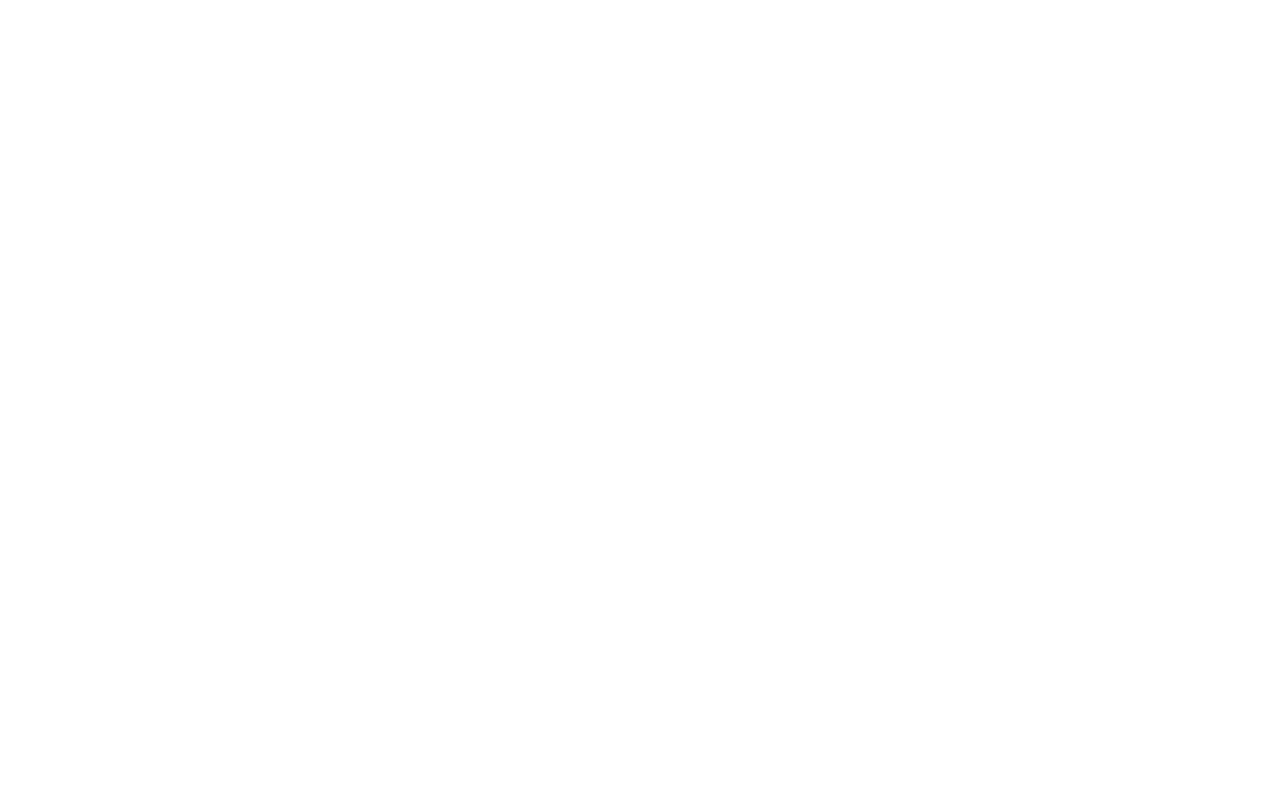
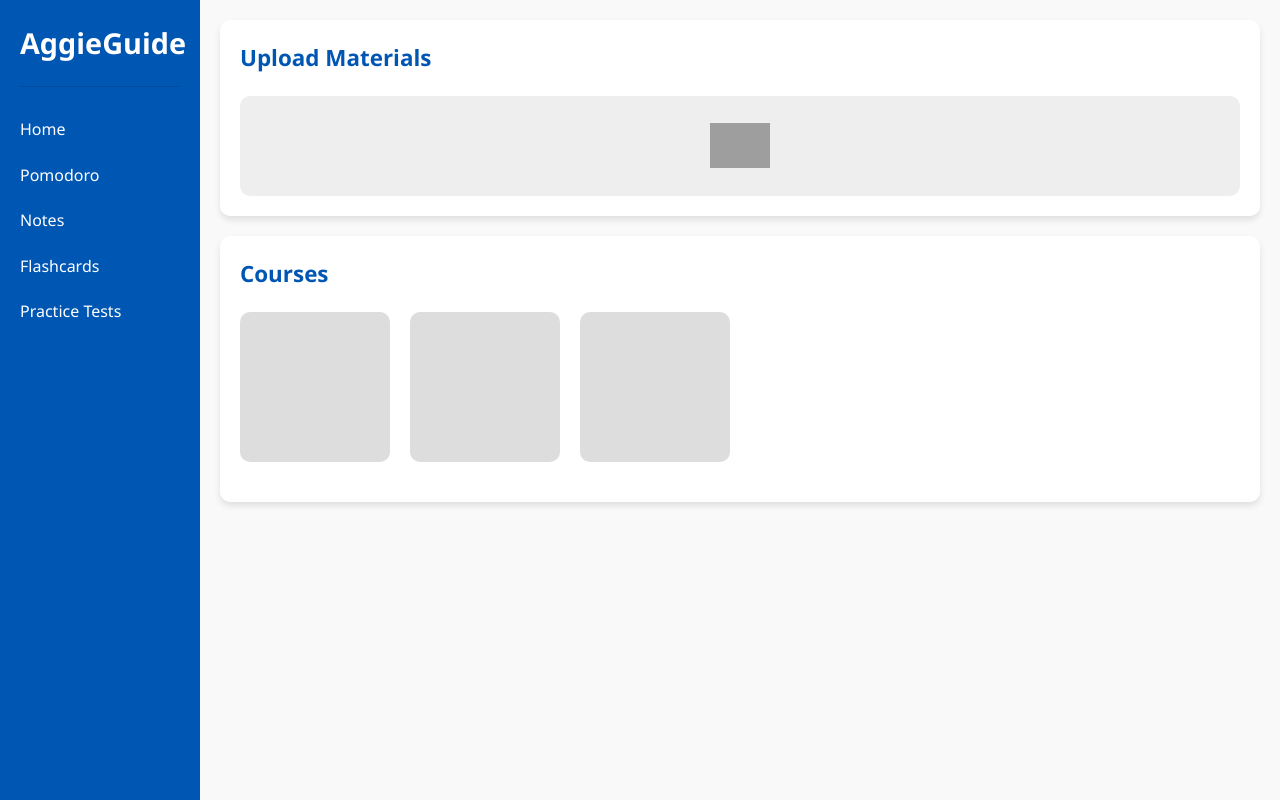
Before and after one commit to Shaurya-Srivastav/AggieGuide, a React (Create React App) app in the folder aggie-guide/: page /user in a window 1280 px wide. Before the commit this address had no page. Built offline with nearby package versions, Linux system fonts and the light colour scheme; grey boxes are pictures that could not be loaded.

Commit message:
user page

```diff
--- a/aggie-guide/src/App.js
+++ b/aggie-guide/src/App.js
@@ -1,7 +1,8 @@
 import React from 'react';
 import { BrowserRouter as Router, Route, Routes } from 'react-router-dom';
 import HomePage from './HomePage';
-import AuthPage from './AuthPage'; // Import the AuthPage component
+import AuthPage from './AuthPage';
+import UserPage from './UserPage';
 import './App.css';
 
 function App() {
@@ -10,6 +11,7 @@ function App() {
       <Routes>
         <Route exact path="/" element={<HomePage />} />
         <Route path="/auth" element={<AuthPage />} />
+        <Route path="/user" element={<UserPage />} />
         {/* Add more routes as needed */}
       </Routes>
     </Router>
--- /dev/null
+++ b/aggie-guide/src/UserPage.css
@@ -0,0 +1,166 @@
+.user-page {
+    display: flex;
+    height: 100vh;
+    font-family: 'Segoe UI', Tahoma, Geneva, Verdana, sans-serif;
+  }
+
+  .sidebar {
+    background-color: #0056b3;
+    color: white;
+    padding: 20px;
+    width: 200px; /* Adjust as necessary */
+    display: flex;
+    flex-direction: column;
+  }
+
+  .logo-container {
+    text-align: center;
+    padding-bottom: 20px;
+    border-bottom: 1px solid #004c9b;
+    margin-bottom: 20px;
+  }
+
+  .logo-container h1 {
+    margin: 0;
+    font-size: 1.8rem;
+  }
+
+  .navigation-menu ul {
+    list-style-type: none;
+    padding: 0;
+    margin: 0;
+  }
+
+  .navigation-menu ul li {
+    padding: 10px 0;
+    cursor: pointer;
+    transition: background-color 0.3s, padding-left 0.3s;
+  }
+
+  .navigation-menu ul li:hover {
+    background-color: #004c9b;
+    padding-left: 10px;
+  }
+
+  .content {
+    flex-grow: 1;
+    background-color: #f9f9f9;
+    padding: 20px;
+    overflow-y: auto;
+  }
+
+  .upload-section {
+    background-color: white;
+    padding: 20px;
+    margin-bottom: 20px;
+    border-radius: 10px;
+    box-shadow: 0 4px 6px rgba(0, 0, 0, 0.1);
+    position: relative;
+  }
+
+  .upload-section h2 {
+    font-size: 1.4rem;
+    color: #0056b3;
+  }
+
+  .upload-area {
+    display: flex;
+    align-items: center;
+    justify-content: center;
+    padding: 20px;
+    background-color: #eee;
+    border-radius: 10px;
+    margin-top: 20px;
+  }
+
+  .upload-icon {
+    background-image: url('https://icons8.com/icon/60019/upload'); /* Replace with the path to your upload icon */
+    background-repeat: no-repeat;
+    background-position: center;
+    background-size: contain;
+    width: 60px;
+    height: 60px;
+    cursor: pointer;
+  }
+
+  .courses-section {
+    background-color: white;
+    padding: 20px;
+    border-radius: 10px;
+    box-shadow: 0 4px 6px rgba(0, 0, 0, 0.1);
+  }
+
+  .courses-section h2 {
+    font-size: 1.4rem;
+    color: #0056b3;
+    margin-bottom: 20px;
+  }
+
+  .course-cards-container {
+    display: flex;
+    gap: 20px;
+    margin-bottom: 20px;
+  }
+
+  .course-card {
+    background-color: #ddd;
+    width: 150px; /* Adjust as necessary */
+    height: 150px; /* Adjust as necessary */
+    border-radius: 10px;
+    display: flex;
+    justify-content: center;
+    align-items: center;
+    transition: transform 0.3s ease;
+  }
+
+  .course-card:hover {
+    transform: scale(1.05);
+  }
+
+  .course-navigation {
+    display: flex;
+    justify-content: center;
+  }
+
+  .course-navigation button {
+    background-color: #0056b3;
+    color: white;
+    border: none;
+    padding: 10px;
+    margin: 0 10px;
+    border-radius: 5px;
+    cursor: pointer;
+    transition: background-color 0.3s;
+  }
+
+  .course-navigation button:hover {
+    background-color: #004c9b;
+  }
+
+  /* Responsive adjustments */
+  @media (max-width: 768px) {
+    .sidebar {
+      width: 150px;
+    }
+
+    .logo-container h1 {
+      font-size: 1.5rem;
+    }
+
+    .content {
+      padding: 10px;
+    }
+
+    .upload-section, .courses-section {
+      padding: 15px;
+    }
+
+    .upload-section h2, .courses-section h2 {
+      font-size: 1.2rem;
+    }
+
+    .course-card {
+      width: 120px;
+      height: 120px;
+    }
+  }
--- /dev/null
+++ b/aggie-guide/src/UserPage.js
@@ -0,0 +1,85 @@
+import React, { useState } from 'react';
+import './UserPage.css';
+import { Link } from 'react-router-dom';
+
+const UserPage = () => {
+  // State to manage the active "page"
+  const [activePage, setActivePage] = useState('home');
+
+  // Handler to change the active "page"
+  const navigateTo = (page) => {
+    setActivePage(page);
+  };
+
+  // Define a simple Card component (you can expand upon this)
+  const CourseCard = () => (
+    <div className="course-card">
+      {/* Card content goes here */}
+    </div>
+  );
+
+  return (
+    <div className="user-page">
+      <aside className="sidebar">
+        <div className="logo-container">
+          <h1>AggieGuide</h1>
+        </div>
+        <nav className="navigation-menu">
+          <ul>
+            <li onClick={() => navigateTo('home')}>Home</li>
+            <li onClick={() => navigateTo('pomodoro')}>Pomodoro</li>
+            <li onClick={() => navigateTo('notes')}>Notes</li>
+            <li onClick={() => navigateTo('flashcards')}>Flashcards</li>
+            <li onClick={() => navigateTo('practice')}>Practice Tests</li>
+          </ul>
+        </nav>
+      </aside>
+      <main className="content">
+        {activePage === 'home' && (
+          <div>
+            {/* Home page content */}
+          </div>
+        )}
+        {activePage === 'pomodoro' && (
+          <div>
+            {/* Pomodoro page content */}
+          </div>
+        )}
+        {activePage === 'notes' && (
+          <div>
+            {/* Notes page content */}
+          </div>
+        )}
+        {activePage === 'flashcards' && (
+          <div>
+            {/* Flashcards page content */}
+          </div>
+        )}
+        {activePage === 'practice' && (
+          <div>
+            {/* Practice Tests page content */}
+          </div>
+        )}
+
+        <section className="upload-section">
+          <h2>Upload Materials</h2>
+          <div className="upload-area">
+            <div className="upload-icon"></div>
+          </div>
+        </section>
+
+        <section className="courses-section">
+          <h2>Courses</h2>
+          <div className="course-cards-container">
+            <CourseCard />
+            <CourseCard />
+            <CourseCard />
+            {/* Add more CourseCards as needed */}
+          </div>
+        </section>
+      </main>
+    </div>
+  );
+};
+
+export default UserPage;
```
